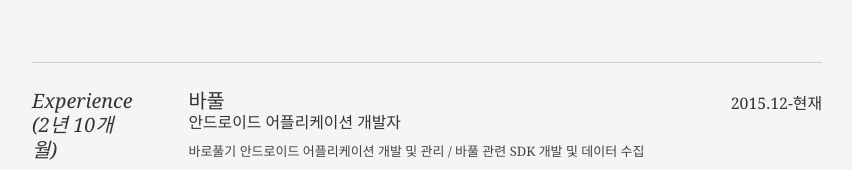
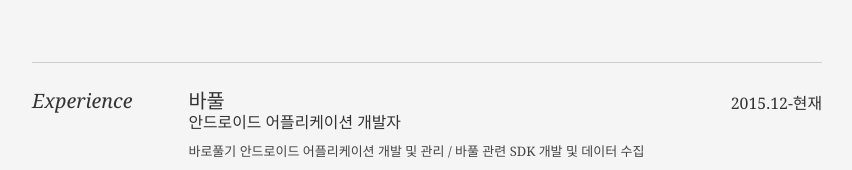
Before and after one commit to DanielWorld/danielworld.github.io, a plain HTML site: page index.html in a window 1280 px wide. Shown: the part 932-1102 px from the top of the page, without its empty margins (213-1065 px from the left). Drawn offline with Linux system fonts and the light colour scheme.

Commit message:
Experience 수정

```diff
--- a/index.html
+++ b/index.html
@@ -108,7 +108,7 @@
                     <div class="yui-gf">
 
                         <div class="yui-u first">
-                            <h2>Experience (2년 10개월)</h2>
+                            <h2>Experience</h2>
                         </div><!--// .yui-u -->
 
                         <div class="yui-u">
```
